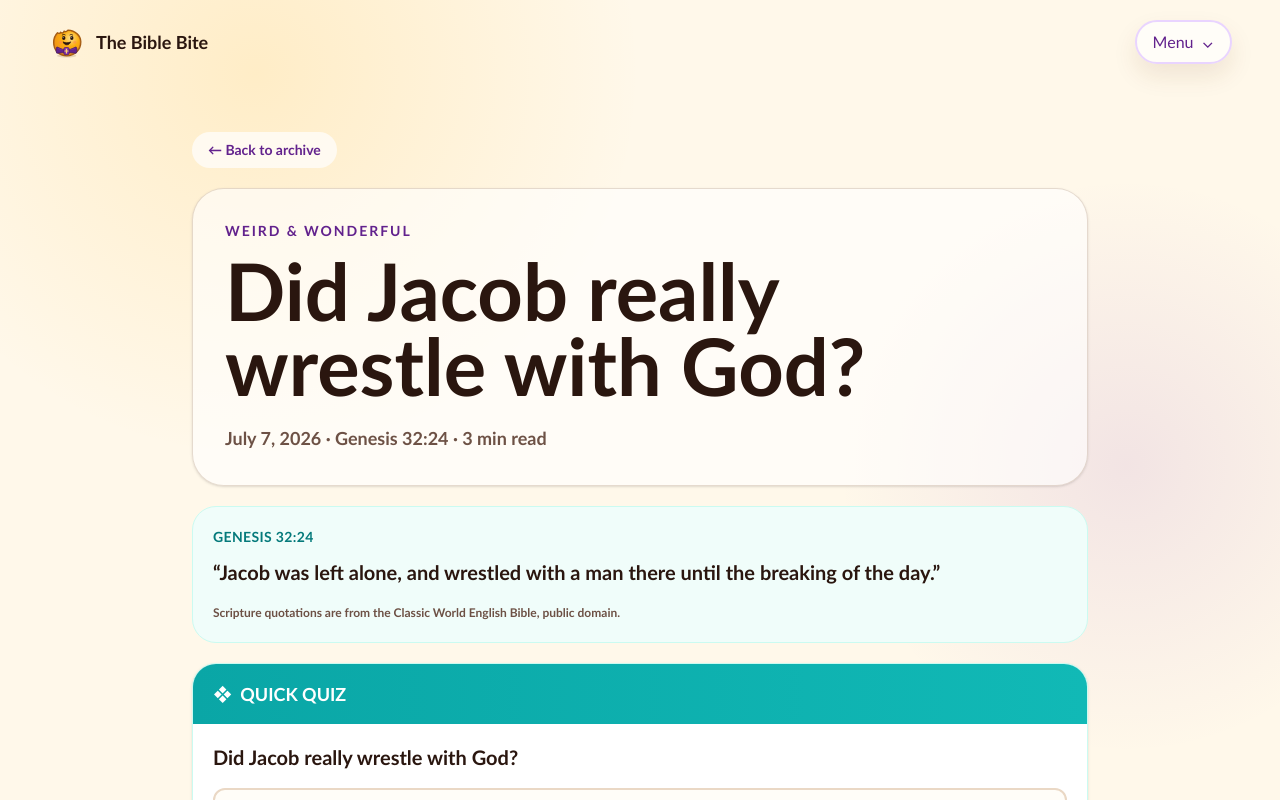
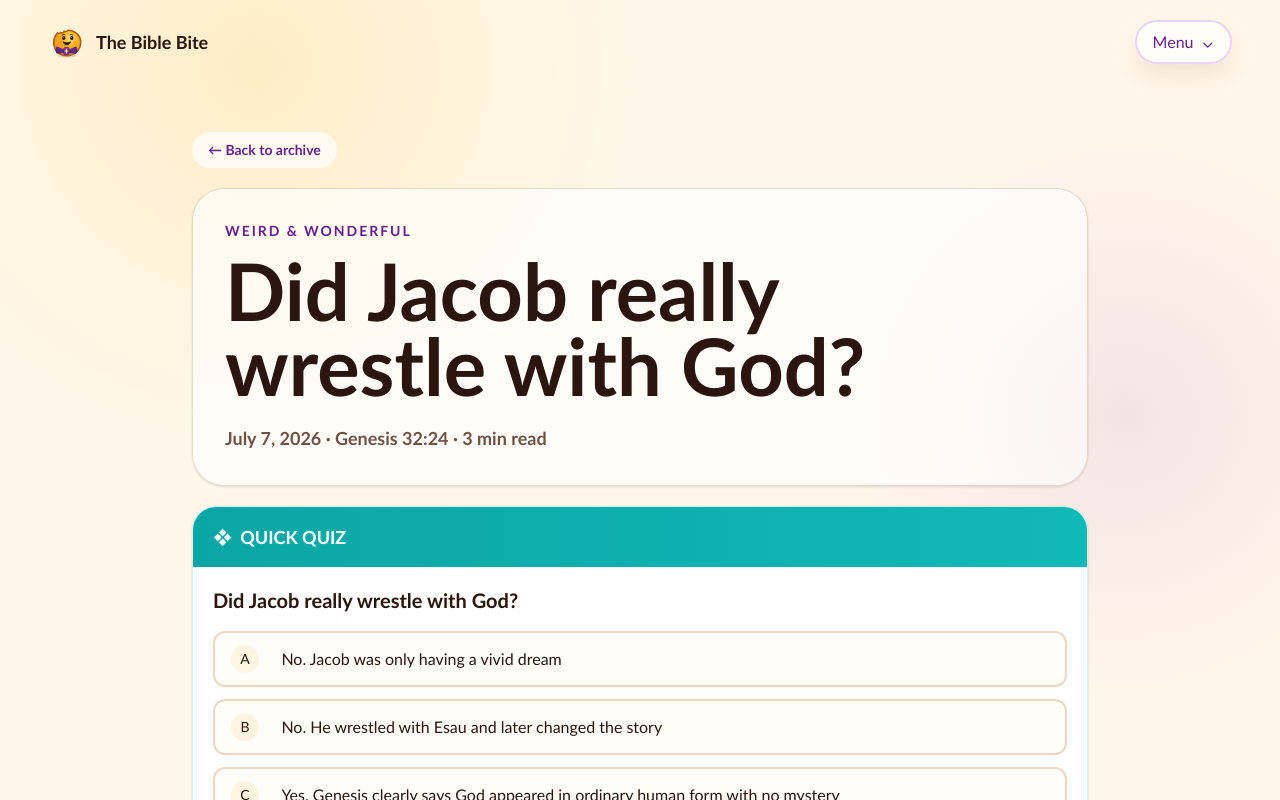
Before and after one commit to edna-ivey/thebiblebite, a Next.js app: page /bites/did-jacob-really-wrestle-with-god in a window 1280 px wide. Shown: the top 800 px of the page. Built offline with nearby package versions, Linux system fonts and the light colour scheme.

Commit message:
Add July 15 and July 16 Bible Bites
- adds July 15 and July 16 Bites
- moves Scripture display to post-answer flow to prevent quiz spoilers
- documents no pre-answer spoilers rule

```diff
--- a/components/BiteExperience.tsx
+++ b/components/BiteExperience.tsx
@@ -54,7 +54,6 @@ export function BiteExperience({ bite, readingMinutes }: BiteExperienceProps) {
             </p>
           </header>
 
-          <ScriptureBlock bite={bite} />
           <QuizReveal
             bite={bite}
             revealed={revealed}
@@ -64,6 +63,7 @@ export function BiteExperience({ bite, readingMinutes }: BiteExperienceProps) {
           />
           {revealed ? (
             <div className="grid gap-5" aria-live="polite">
+              <ScriptureBlock bite={bite} />
               <BigTruthCard>{bite.bigTruth}</BigTruthCard>
               <TakeTheBiteCard>{bite.takeTheBite}</TakeTheBiteCard>
               <PrayerCard>{bite.prayer}</PrayerCard>
```
Also changed, not shown: 1 other file (tests, documents, lock files or other folders).
